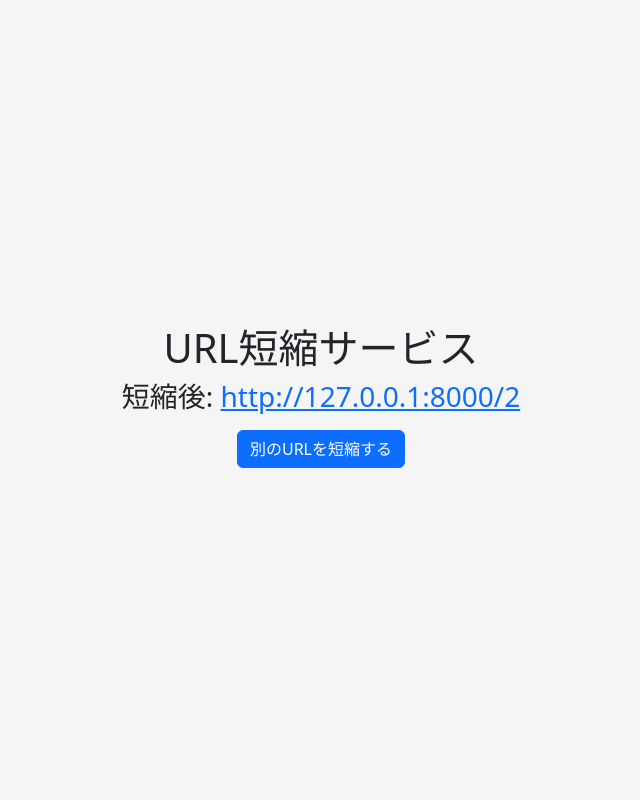
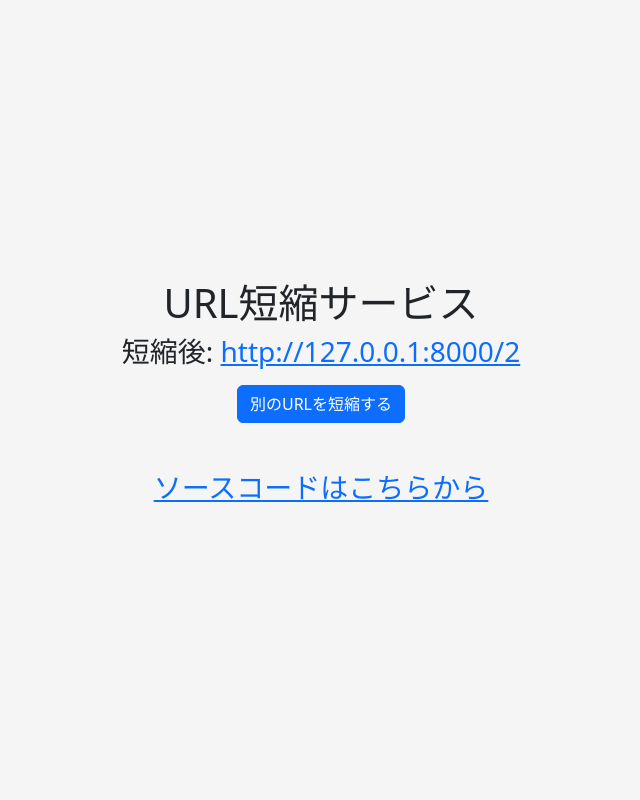
Before and after one commit to azain4645/shortUrl, a Django app: page /shorted/1 in a window 1280 px wide. Shown: the whole page, without its empty margins (319-959 px from the left). Run offline with Django 4.2, Linux system fonts and the light colour scheme; some libraries are stand-ins or nearby versions.

Commit message:
ソースコード参照

```diff
--- a/urls/templates/urls/index.html
+++ b/urls/templates/urls/index.html
@@ -16,5 +16,4 @@
     </div>
 
 </div>
-
 {% endblock %}
--- a/urls/templates/urls/shorted.html
+++ b/urls/templates/urls/shorted.html
@@ -8,6 +8,10 @@
         <h3>短縮後: <a href="/{{ code }}">http://127.0.0.1:8000/{{ code }}</a></p>
 
         <a href="../" class="btn btn-primary">別のURLを短縮する</a>
+
+        <p class="mt-5" >
+            <a href="https://github.com/azain4645/shortUrl">ソースコードはこちらから</a>
+        </p>
     </div>
 
 </div>
```
